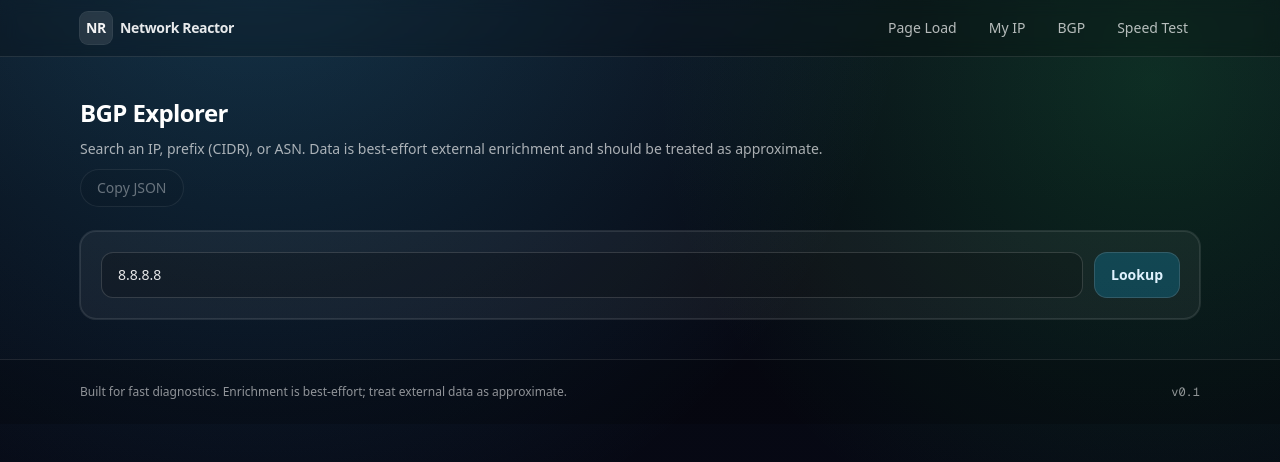
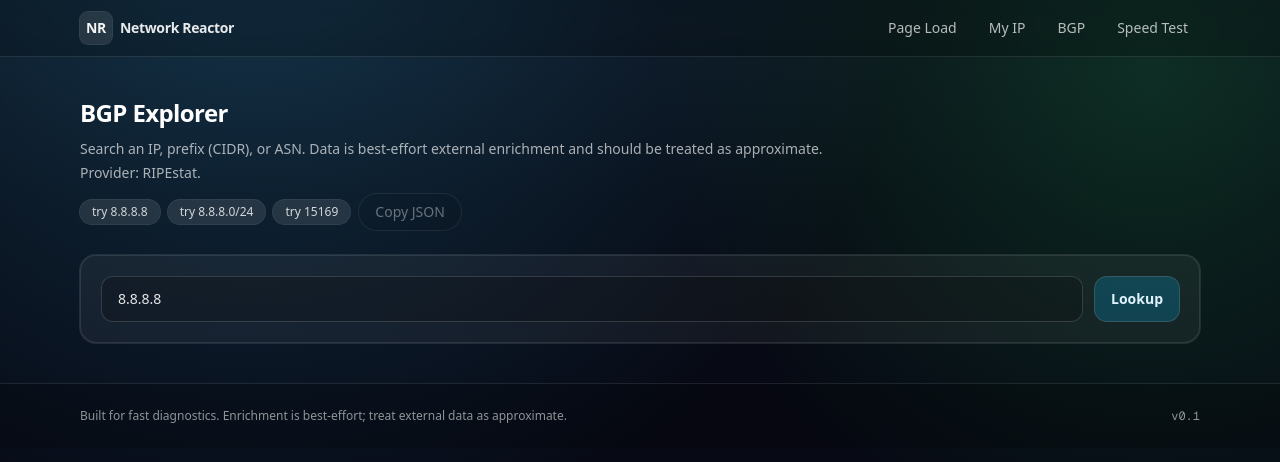
Before and after one commit to sarveshkapre/network-reactor, a Next.js app: page /bgp in a window 1280 px wide. Shown: the top 462 px of the page. Built offline with nearby package versions, Linux system fonts and the light colour scheme.

Commit message:
feat(bgp): quick examples + stable lookup override

```diff
--- a/src/app/bgp/page.tsx
+++ b/src/app/bgp/page.tsx
@@ -22,12 +22,13 @@ export default function BgpPage() {
   const [err, setErr] = useState("");
   const [loading, setLoading] = useState(false);
 
-  const run = async () => {
+  const run = async (override?: string) => {
     setLoading(true);
     setErr("");
     setData(null);
     try {
-      const res = await fetch(`/api/bgp/lookup?q=${encodeURIComponent(q.trim())}`, { cache: "no-store" });
+      const query = (override ?? q).trim();
+      const res = await fetch(`/api/bgp/lookup?q=${encodeURIComponent(query)}`, { cache: "no-store" });
       const json = (await res.json()) as LookupResponse;
       if (!res.ok) {
         throw new Error((json["error"] as string) || `HTTP ${res.status}`);
@@ -48,9 +49,39 @@ export default function BgpPage() {
         <h1 className="text-2xl font-semibold tracking-tight text-white">BGP Explorer</h1>
         <p className="max-w-3xl text-sm leading-6 text-white/65">
           Search an IP, prefix (CIDR), or ASN. Data is best-effort external enrichment and should be treated
-          as approximate.
+          as approximate. Provider: RIPEstat.
         </p>
         <div className="flex flex-wrap items-center gap-2">
+          <button
+            className="rounded-full bg-white/10 px-3 py-1 text-xs font-medium text-white/80 ring-1 ring-white/15 hover:bg-white/15 disabled:opacity-50"
+            onClick={() => {
+              setQ("8.8.8.8");
+              void run("8.8.8.8");
+            }}
+            disabled={loading}
+          >
+            try 8.8.8.8
+          </button>
+          <button
+            className="rounded-full bg-white/10 px-3 py-1 text-xs font-medium text-white/80 ring-1 ring-white/15 hover:bg-white/15 disabled:opacity-50"
+            onClick={() => {
+              setQ("8.8.8.0/24");
+              void run("8.8.8.0/24");
+            }}
+            disabled={loading}
+          >
+            try 8.8.8.0/24
+          </button>
+          <button
+            className="rounded-full bg-white/10 px-3 py-1 text-xs font-medium text-white/80 ring-1 ring-white/15 hover:bg-white/15 disabled:opacity-50"
+            onClick={() => {
+              setQ("15169");
+              void run("15169");
+            }}
+            disabled={loading}
+          >
+            try 15169
+          </button>
           <button
             className="rounded-full border border-white/15 bg-black/10 px-4 py-2 text-sm font-medium text-white/75 hover:bg-white/10 disabled:opacity-50"
             onClick={() => void copyText(prettyJson(data))}
```
